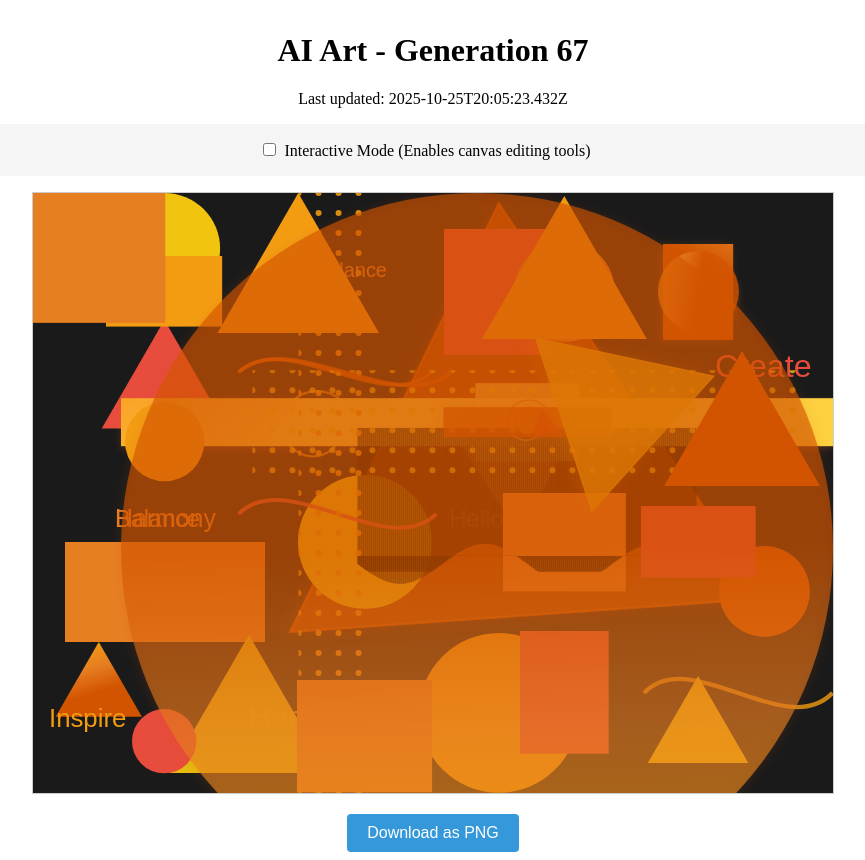
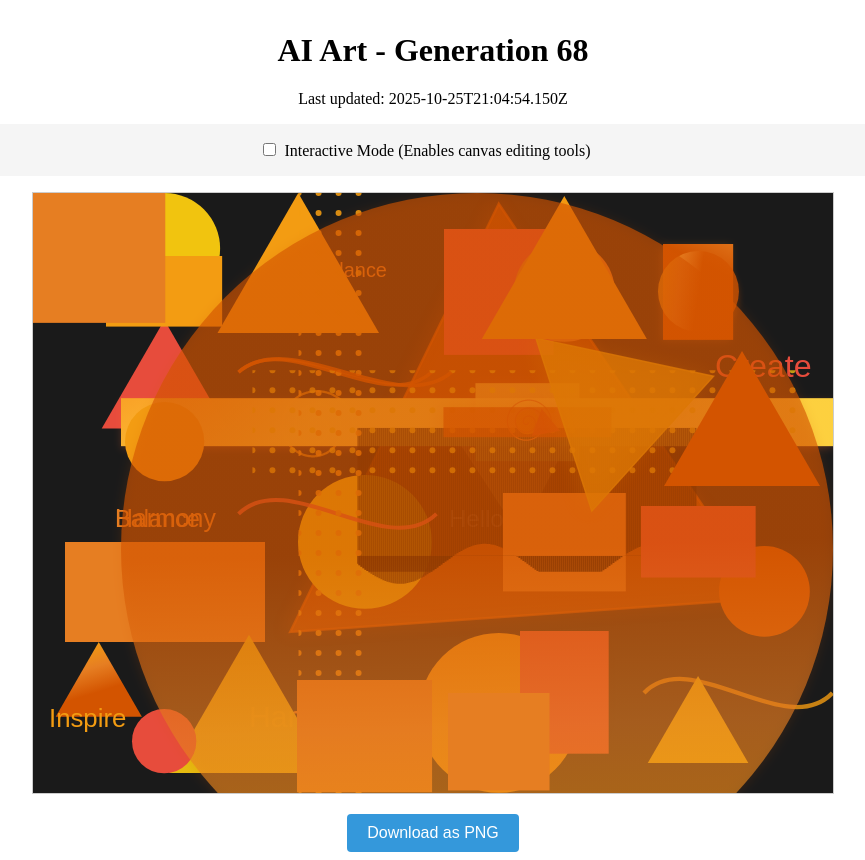
Before and after one commit to mcclowes/ai-art, a React (Vite) app: page / in a window 1280 px wide. Shown: the whole page, without its empty margins (207-1072 px from the left). Built offline with nearby package versions, Linux system fonts and the light colour scheme.

Commit message:
Improve artwork - Generation 68

```diff
--- a/src/artwork-state.ts
+++ b/src/artwork-state.ts
@@ -717,9 +717,18 @@ export const artworkState: ArtworkState = {
       },
       "opacity": 0.6294859879289515,
       "id": "gradient_circle_1761422723432"
+    },
+    {
+      "type": "rectangle",
+      "x": 415,
+      "y": 500,
+      "width": 101.55113505055803,
+      "height": 97.44621838879354,
+      "fillStyle": "#e67e22",
+      "id": "element_1761426294150"
     }
   ],
-  "generation": 67,
-  "lastUpdated": "2025-10-25T20:05:23.432Z",
+  "generation": 68,
+  "lastUpdated": "2025-10-25T21:04:54.150Z",
   "cycleStarted": "2025-10-23T02:33:03.243Z"
 };
```
